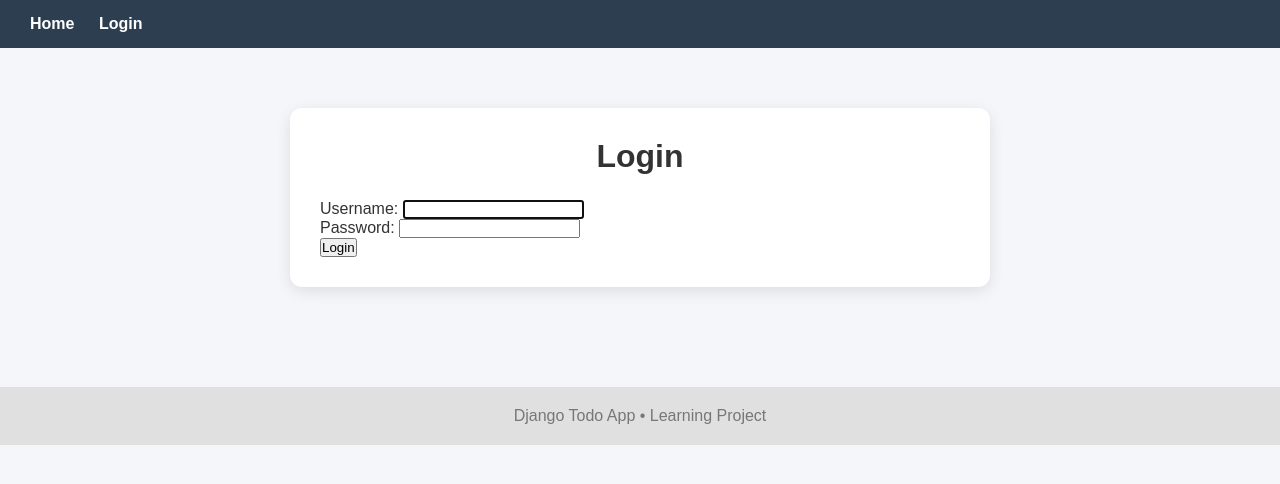
After one commit to Ermi-Tekk21/Magic-Task, a Django app: page /accounts/login/ in a window 1280 px wide. The commit adds this page. Shown: the top 484 px of the page. Run offline with Django 5.2, Linux system fonts and the light colour scheme.

Commit message:
feat: add user authentication with login functionality and improve task title validation

```diff
--- a/templates/base.html
+++ b/templates/base.html
@@ -13,7 +13,6 @@
     </title>
 
     <style>
-
         * {
             margin: 0;
             padding: 0;
@@ -52,19 +51,34 @@
             margin-top: 40px;
             padding: 20px;
         }
-
     </style>
 
-     <link rel="stylesheet"
-          href="{% static 'css/style.css' %}">
+    <link rel="stylesheet" href="{% static 'css/style.css' %}">
 
 </head>
 
 <body>
 
     <nav>
-        <a href="/">🏠 Home</a>
-        <a href="/about/">! About</a>
+
+        <a href="/">Home</a>
+
+        {% if user.is_authenticated %}
+
+        Welcome {{ user.username }}
+
+        <a href="/accounts/logout/">
+            Logout
+        </a>
+
+        {% else %}
+
+        <a href="/accounts/login/">
+            Login
+        </a>
+
+        {% endif %}
+
     </nav>
 
     <div class="page-container">
--- /dev/null
+++ b/templates/registration/login.html
@@ -0,0 +1,27 @@
+{% extends 'base.html' %}
+
+{% block title %}
+Login
+{% endblock %}
+
+{% block content %}
+
+<div class="container">
+
+    <h1>Login</h1>
+
+    <form method="POST">
+
+        {% csrf_token %}
+
+        {{ form.as_p }}
+
+        <button type="submit">
+            Login
+        </button>
+
+    </form>
+
+</div>
+
+{% endblock %}
--- a/todo/forms.py
+++ b/todo/forms.py
@@ -18,13 +18,13 @@ class TaskForm(forms.ModelForm):
 
     def clean_title(self):
 
-        title = self.cleaned_data.get("title")
+        title = self.cleaned_data.get("title").strip()
 
         if not title:
 
             raise forms.ValidationError("Title cannot be empty")
 
-        if Task.objects.filter(title=title).exists():
+        if Task.objects.filter(title__iexact=title).exists():
 
             raise forms.ValidationError("This task already exists")
 
--- a/todo/views.py
+++ b/todo/views.py
@@ -1,7 +1,9 @@
 from django.shortcuts import render, redirect  # type: ignore[import]
 from .models import Task
 from .forms import TaskForm
+from django.contrib.auth.decorators import login_required
 
+@login_required
 def task_list(request):
 
     if request.method == "POST":
--- a/todo_project/urls.py
+++ b/todo_project/urls.py
@@ -20,4 +20,5 @@ from django.urls import include, path
 urlpatterns = [
     path('admin/', admin.site.urls),
     path('', include('todo.urls')),
+    path('accounts/', include('django.contrib.auth.urls')),
 ]
```
Also changed, not shown: db.sqlite3.
